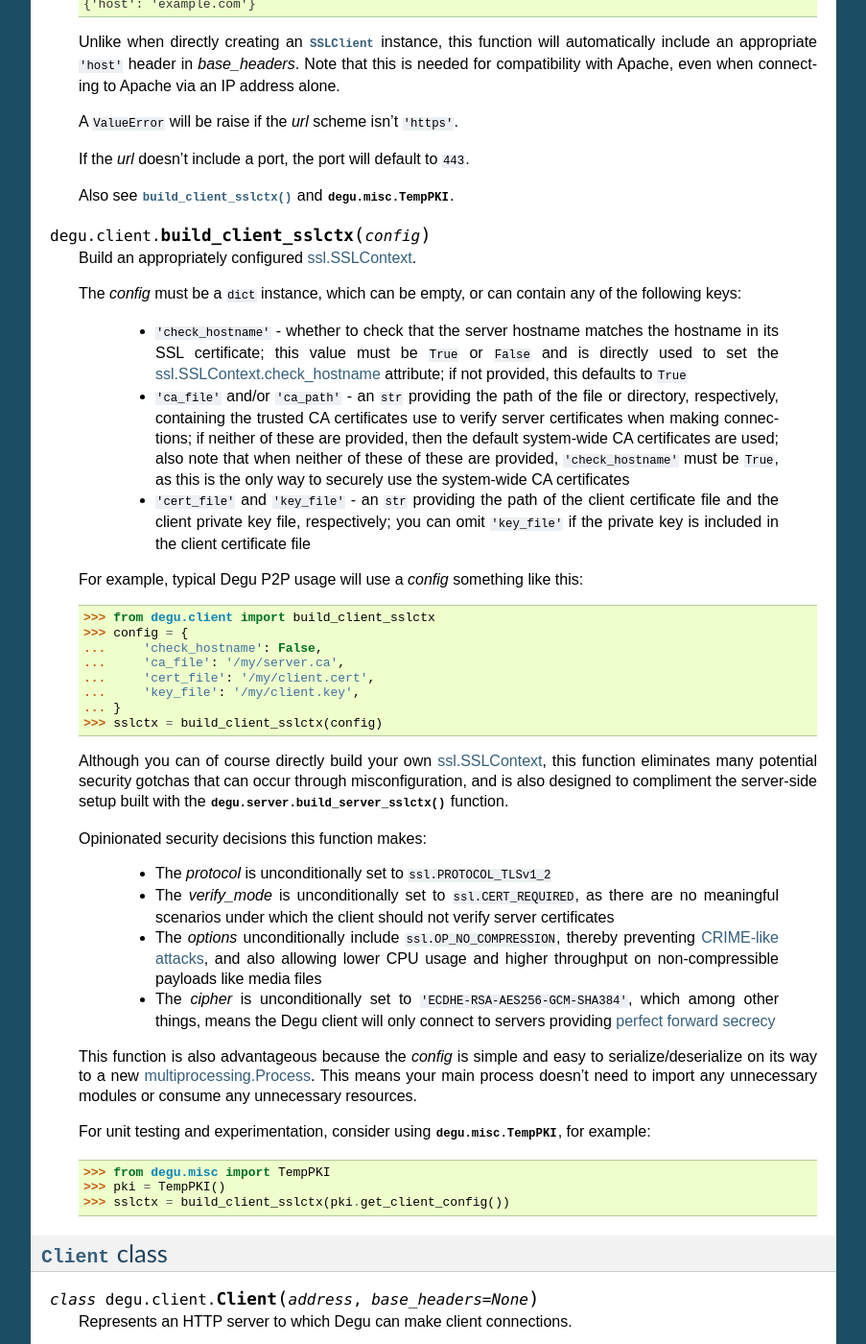
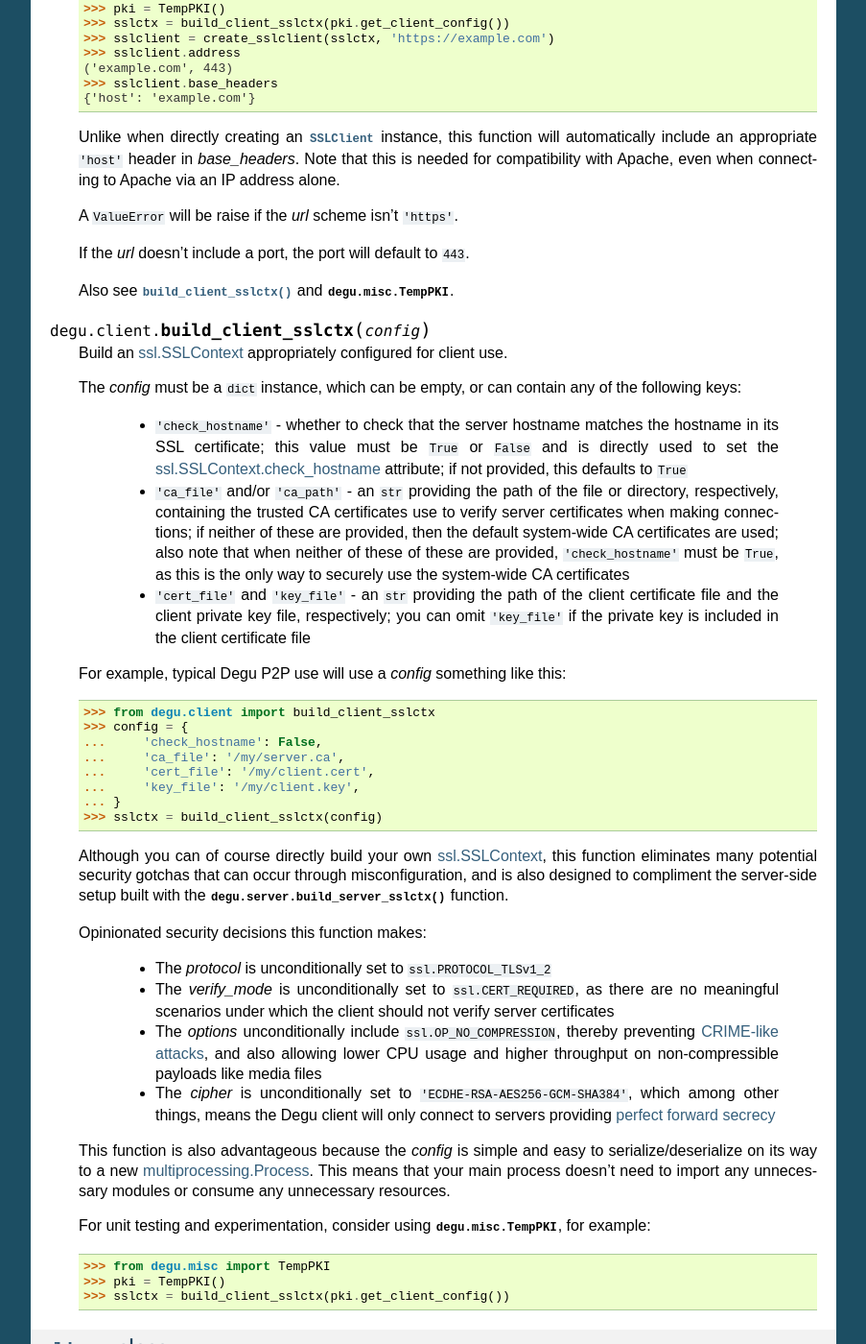
Before and after one commit to json420/degu, a Sphinx documentation site: the page built from doc/degu.client.rst, in a window 1280 px wide and 1400 px high, scrolled down 2717 px. Shown: the whole window at 96% size, without its empty margins (198-1101 px from the left). Built offline with Sphinx 7.4.7, drawn with Linux system fonts in a browser that asks for light colours; some of the changed text lies outside the part shown.

Commit message:
Add docstring for build_client_sslctx() function; more tweaks to degu.client.rst

```diff
--- a/doc/degu.client.rst
+++ b/doc/degu.client.rst
@@ -46,6 +46,11 @@
 when the connection instance is garbage collected:
 
 >>> conn.close()
+
+For SSL (specifically, for TLS 1.2), you'll need an :class:`SSLClient` instance.
+
+Also, see the :func:`create_client()` and :func:`create_sslclient()`
+convenience functions, especially when connecting to Apache servers.
 
 
 
@@ -190,7 +195,7 @@
 
 .. function:: build_client_sslctx(config)
 
-    Build an appropriately configured `ssl.SSLContext`_.
+    Build an `ssl.SSLContext`_ appropriately configured for client use.
 
     The *config* must be a ``dict`` instance, which can be empty, or can
     contain any of the following keys:
@@ -214,7 +219,7 @@
           respectively; you can omit ``'key_file'`` if the private key is
           included in the client certificate file
 
-    For example, typical Degu P2P usage will use a *config* something like this:
+    For example, typical Degu P2P use will use a *config* something like this:
 
     >>> from degu.client import build_client_sslctx
     >>> config = {
@@ -250,8 +255,8 @@
 
     This function is also advantageous because the *config* is simple and easy
     to serialize/deserialize on its way to a new `multiprocessing.Process`_.
-    This means your main process doesn't need to import any unnecessary modules
-    or consume any unnecessary resources.
+    This means that your main process doesn't need to import any unnecessary
+    modules or consume any unnecessary resources.
 
     For unit testing and experimentation, consider using
     :class:`degu.misc.TempPKI`, for example:
```
Also changed, not shown: 1 other file.
